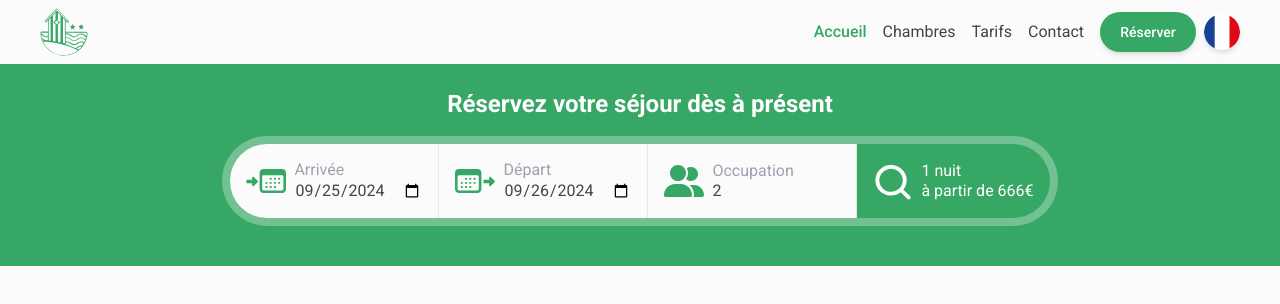
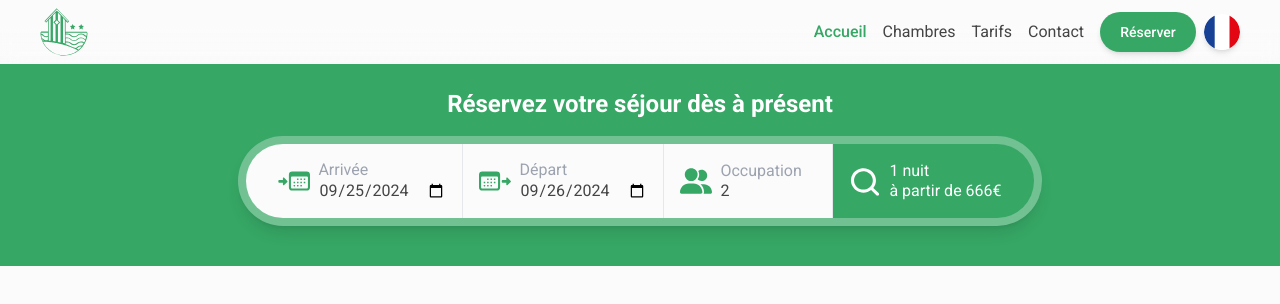
Before and after one commit to lesimpleliott/HDP-Houlgate, a React (Vite) app: page / in a window 1280 px wide. Shown: the top 304 px of the page. Built offline with nearby package versions, Linux system fonts and the light colour scheme.

Commit message:
BookingForm // Optimize component

```diff
--- a/src/layouts/BookBanner.tsx
+++ b/src/layouts/BookBanner.tsx
@@ -1,10 +1,12 @@
 import { useTranslation } from "react-i18next";
 import BookingForm from "./BookingForm/BookingForm";
 
-const BookBanner = () => {
+const BookBanner = ({ className }: { className?: string }) => {
   const { t } = useTranslation();
   return (
-    <section className="bg-primary-500 flex w-full flex-col items-center justify-center py-6">
+    <section
+      className={`bg-primary-500 flex w-full flex-col items-center justify-center py-6 ${className}`}
+    >
       <h2 className="px-10 text-center text-2xl font-semibold text-white">
         {t("bookBanner_title")}
       </h2>
--- a/src/layouts/BookingForm/BookingForm.tsx
+++ b/src/layouts/BookingForm/BookingForm.tsx
@@ -71,10 +71,11 @@ const BookingForm = ({ className }: { className?: string }) => {
 
   return (
     <form
-      className={`${className} m-4 w-fit rounded-3xl bg-white/30 p-2 backdrop-blur md:rounded-full`}
+      className={`${className} m-4 rounded-3xl bg-white/30 p-2 shadow-lg backdrop-blur md:rounded-full`}
     >
       <div className="grid grid-cols-2 gap-2 overflow-hidden rounded-2xl leading-5 md:flex md:gap-0 md:divide-x md:rounded-full">
         <BookingFormElement
+          className="md:pl-8"
           type="input"
           icon={{ src: "/icons/checkin.svg", alt: "Checkin icon" }}
           label={t("checkin")}
@@ -84,6 +85,7 @@ const BookingForm = ({ className }: { className?: string }) => {
             min: getTodayDate(),
             value: checkin,
             onChange: handleCheckinChange,
+            className: "max-w-32",
           }}
         />
 
@@ -97,6 +99,7 @@ const BookingForm = ({ className }: { className?: string }) => {
             min: checkin,
             value: checkout,
             onChange: handleCheckoutChange,
+            className: "max-w-32",
           }}
         />
 
@@ -110,10 +113,12 @@ const BookingForm = ({ className }: { className?: string }) => {
             value: occupation,
             min: 1,
             onChange: (e) => setOccupation(parseInt(e.target.value)),
+            className: "max-w-24",
           }}
         />
 
         <BookingFormElement
+          className="md:pr-8"
           type="link"
           href={buildUrl()}
           icon={{ src: "/icons/search.svg", alt: "Search icon" }}
--- a/src/layouts/BookingForm/BookingFormElement.tsx
+++ b/src/layouts/BookingForm/BookingFormElement.tsx
@@ -9,48 +9,52 @@ const BookingFormElement = ({
   price,
   nightCount,
   href,
+  className,
 }: BookingFormProps) => {
   const { t } = useTranslation();
 
   // Styles communs pour chaque type de champ de formulaire
-  const buttonBase =
+  const base =
     "flex flex-col items-center justify-center p-4 md:flex-row md:gap-2";
-  const iconBase = "w-16 md:w-10";
+  const iconBase = "w-14 md:w-8 ";
   const textWrapperBase =
     "flex flex-col items-center justify-center md:items-start";
-  const titleBase = "w-full text-center md:text-left";
-  const inputBase =
-    "w-full min-w-28 max-w-32 bg-transparent text-center md:text-left";
+  const lineOne = "text-center md:text-left";
+  const lineTwo = "bg-transparent text-center w-full text-nowrap md:text-left";
 
   // Styles spécifiques champ de formulaire de type input
   if (type === "input" && inputProps) {
     return (
-      <label htmlFor={inputProps.id} className={`bg-background ${buttonBase}`}>
-        <img src={icon.src} alt={icon.alt} className={`${iconBase}`} />
+      <label
+        htmlFor={inputProps.id}
+        className={`bg-background ${base} ${className}`}
+      >
+        <img src={icon.src} alt={icon.alt} className={`${iconBase} `} />
         <div className={`${textWrapperBase}`}>
-          <p className={`${titleBase} text-gray-400`}>{label}</p>
-          <input {...inputProps} className={`${inputBase}`} />
+          <p className={`${lineOne} text-gray-400`}>{label}</p>
+          <input
+            {...inputProps}
+            className={`${lineTwo} ${inputProps.className}`}
+          />
         </div>
       </label>
     );
   }
 
   // Styles spécifiques champ de formulaire de type bouton
-  if (type === "link" && price !== undefined && nightCount !== undefined) {
+  if (type === "link" && price && nightCount) {
     return (
       <a
         href={href}
         target="_blank"
-        className={`bg-primary-500 hover:bg-primary-400 ${buttonBase}`}
+        className={`bg-primary-500 hover:bg-primary-400 ${base} ${className}`}
       >
         <img src={icon.src} alt={icon.alt} className={`${iconBase}`} />
         <div className={`${textWrapperBase}`}>
-          <p className={`${titleBase} text-white`}>
+          <p className={`${lineOne} text-white`}>
             {`${nightCount} ${t("night", { count: nightCount })}`}
           </p>
-          <p
-            className={`${inputBase} text-white`}
-          >{`${t("from")} ${price}€`}</p>
+          <p className={`${lineTwo} text-white`}>{`${t("from")} ${price}€`}</p>
         </div>
       </a>
     );
--- a/src/types/BookingFormProps.ts
+++ b/src/types/BookingFormProps.ts
@@ -5,6 +5,7 @@ type BookingFormElementBase = {
     alt?: string;
   };
   type: "link" | "input";
+  className?: string;
 };
 
 // Propriétés pour le champ (input)
```
